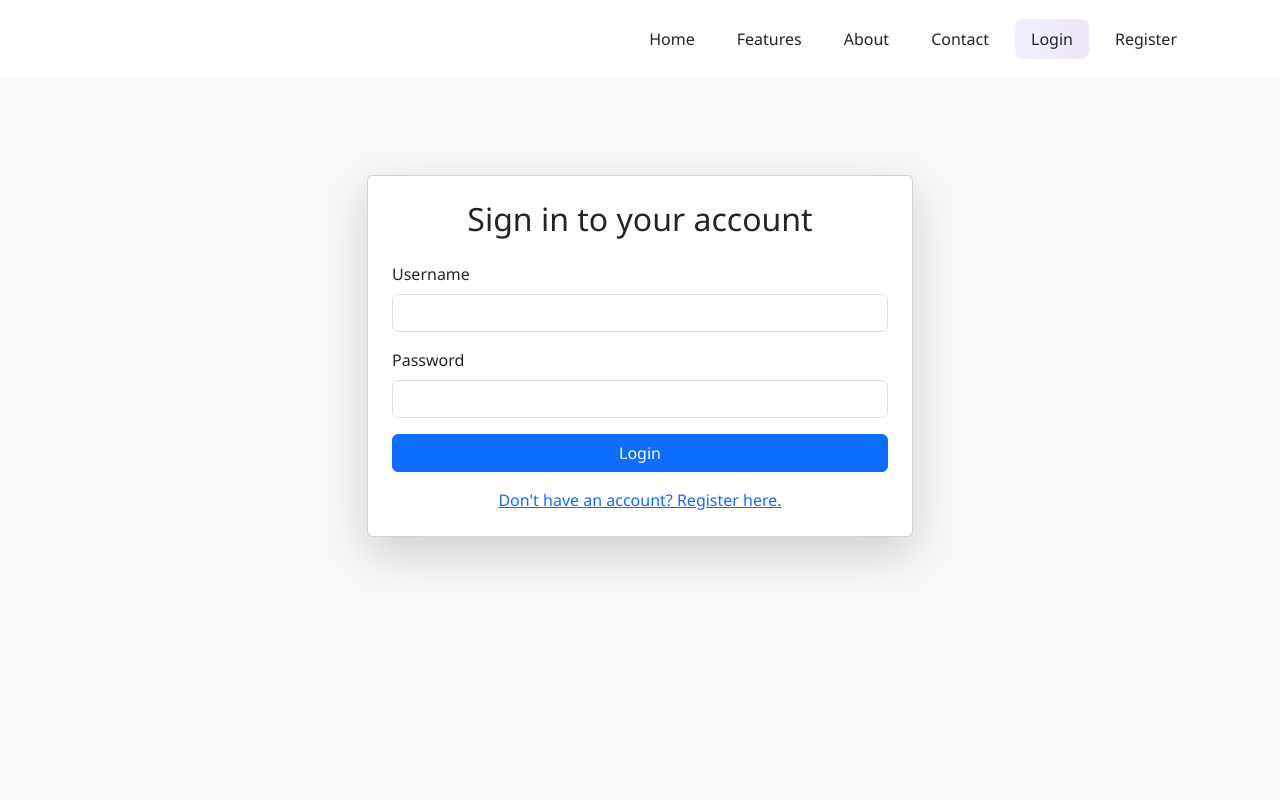
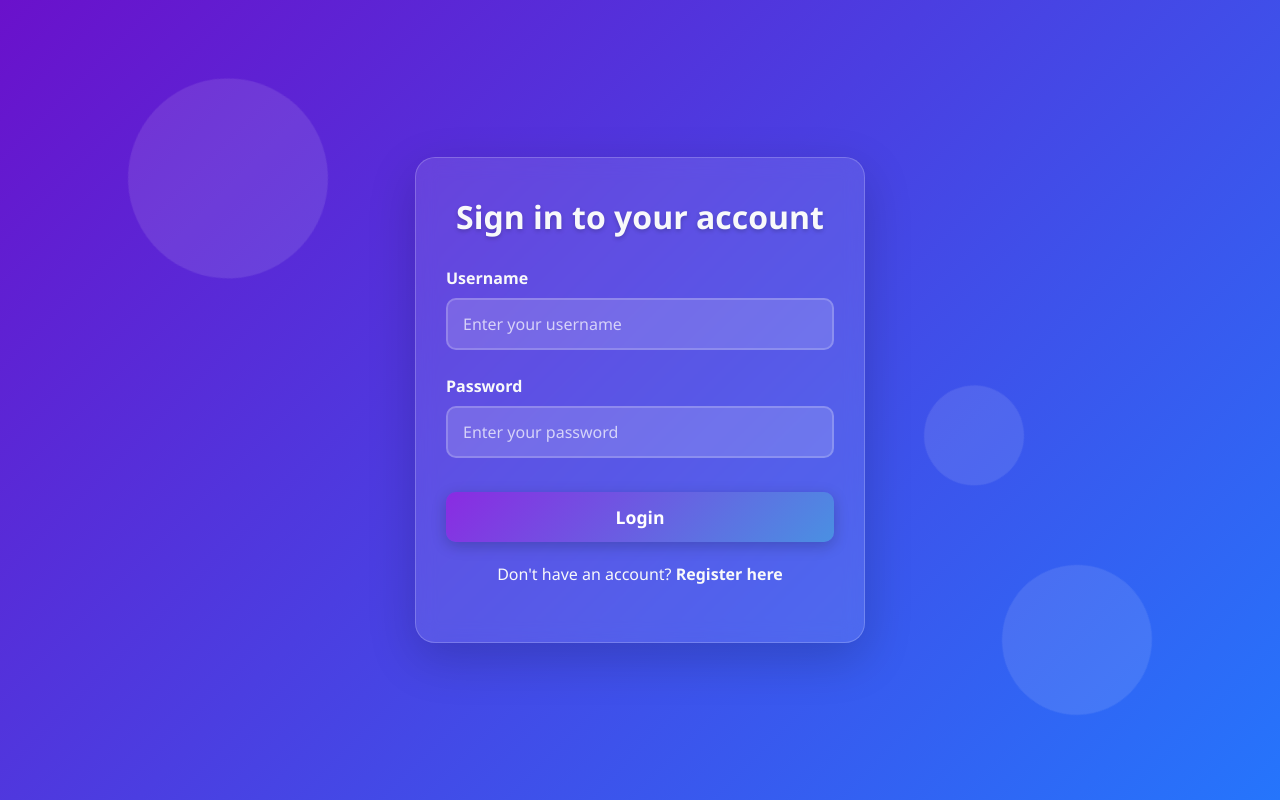
Before and after one commit to aleena-azam510/Digital-Testing-Service, a Flask app: page /login in a window 1280 px wide. Run offline with Flask 3, Linux system fonts and the light colour scheme; some libraries are stand-ins or nearby versions.

Commit message:
Update login.html

```diff
--- a/templates/login.html
+++ b/templates/login.html
@@ -1,27 +1,210 @@
-{% extends "base.html" %}
+<!DOCTYPE html>
+<html lang="en">
+<head>
+    <meta charset="UTF-8">
+    <meta name="viewport" content="width=device-width, initial-scale=1.0">
+    <title>Login</title>
+    <link href="https://cdn.jsdelivr.net/npm/bootstrap@5.3.0-alpha1/dist/css/bootstrap.min.css" rel="stylesheet">
+    <style>
+        :root {
+            --primary-purple: #6a11cb;
+            --primary-blue: #2575fc;
+            --light-purple: #8a2be2;
+            --light-blue: #4a90e2;
+            --dark-purple: #4b0082;
+            --text-light: #f8f9fa;
+            --glass-bg: rgba(255, 255, 255, 0.1);
+            --glass-border: rgba(255, 255, 255, 0.2);
+        }
 
-{% block title %}Login{% endblock %}
+        body {
+            background: linear-gradient(135deg, var(--primary-purple) 0%, var(--primary-blue) 100%);
+            min-height: 100vh;
+            font-family: 'Segoe UI', Tahoma, Geneva, Verdana, sans-serif;
+            display: flex;
+            align-items: center;
+            padding: 20px 0;
+        }
 
-{% block content %}
+        .login-container {
+            max-width: 450px;
+            width: 100%;
+            margin: 0 auto;
+        }
+
+        .login-card {
+            background: var(--glass-bg);
+            backdrop-filter: blur(10px);
+            border-radius: 20px;
+            border: 1px solid var(--glass-border);
+            box-shadow: 0 10px 30px rgba(0, 0, 0, 0.2);
+            padding: 40px 30px;
+            color: var(--text-light);
+            transition: transform 0.3s ease;
+        }
+
+        .login-card:hover {
+            transform: translateY(-5px);
+        }
+
+        .login-title {
+            font-weight: 700;
+            margin-bottom: 30px;
+            text-align: center;
+            font-size: 2rem;
+            text-shadow: 0 2px 4px rgba(0, 0, 0, 0.2);
+        }
+
+        .form-label {
+            font-weight: 600;
+            margin-bottom: 8px;
+        }
+
+        .form-control {
+            background: rgba(255, 255, 255, 0.15);
+            border: 2px solid var(--glass-border);
+            border-radius: 10px;
+            color: var(--text-light);
+            padding: 12px 15px;
+            transition: all 0.3s ease;
+        }
+
+        .form-control:focus {
+            background: rgba(255, 255, 255, 0.25);
+            border-color: rgba(255, 255, 255, 0.4);
+            box-shadow: 0 0 0 0.25rem rgba(255, 255, 255, 0.15);
+            color: var(--text-light);
+        }
+
+        .form-control::placeholder {
+            color: rgba(255, 255, 255, 0.7);
+        }
+
+        .btn-login {
+            background: linear-gradient(135deg, var(--light-purple) 0%, var(--light-blue) 100%);
+            border: none;
+            border-radius: 10px;
+            padding: 12px;
+            font-weight: 600;
+            font-size: 1.1rem;
+            margin-top: 10px;
+            transition: all 0.3s ease;
+            box-shadow: 0 4px 15px rgba(0, 0, 0, 0.2);
+            color: white;
+        }
+
+        .btn-login:hover {
+            transform: translateY(-2px);
+            box-shadow: 0 6px 20px rgba(0, 0, 0, 0.3);
+            background: linear-gradient(135deg, var(--primary-purple) 0%, var(--primary-blue) 100%);
+            color: white;
+        }
+
+        .register-link {
+            text-align: center;
+            margin-top: 20px;
+        }
+
+        .register-link a {
+            color: var(--text-light);
+            text-decoration: none;
+            font-weight: 600;
+            transition: all 0.3s ease;
+            border-bottom: 1px solid transparent;
+        }
+
+        .register-link a:hover {
+            border-bottom: 1px solid var(--text-light);
+        }
+
+        .decoration {
+            position: absolute;
+            border-radius: 50%;
+            background: rgba(255, 255, 255, 0.1);
+            z-index: -1;
+        }
+
+        .decoration-1 {
+            width: 200px;
+            height: 200px;
+            top: 10%;
+            left: 10%;
+            animation: float 6s ease-in-out infinite;
+        }
+
+        .decoration-2 {
+            width: 150px;
+            height: 150px;
+            bottom: 10%;
+            right: 10%;
+            animation: float 8s ease-in-out infinite;
+        }
+
+        .decoration-3 {
+            width: 100px;
+            height: 100px;
+            top: 50%;
+            right: 20%;
+            animation: float 5s ease-in-out infinite;
+        }
+
+        @keyframes float {
+            0% {
+                transform: translateY(0) rotate(0deg);
+            }
+            50% {
+                transform: translateY(-20px) rotate(180deg);
+            }
+            100% {
+                transform: translateY(0) rotate(360deg);
+            }
+        }
+
+        @media (max-width: 576px) {
+            .login-card {
+                padding: 30px 20px;
+            }
+
+            .login-title {
+                font-size: 1.7rem;
+            }
+        }
+    </style>
+</head>
+<body>
+    <!-- Background Decorations -->
+    <div class="decoration decoration-1"></div>
+    <div class="decoration decoration-2"></div>
+    <div class="decoration decoration-3"></div>
+
+    <div class="container">
         <div class="row justify-content-center">
             <div class="col-md-6">
-        <div class="card shadow-lg p-4 mt-5">
-            <h2 class="card-title text-center mb-4">Sign in to your account</h2>
+                <div class="login-container">
+                    <div class="login-card shadow-lg">
+                        <h2 class="login-title">Sign in to your account</h2>
                         <form action="{{ url_for('login') }}" method="POST">
-                <div class="mb-3">
+                            <div class="mb-4">
                                 <label for="username" class="form-label">Username</label>
-                    <input type="text" class="form-control" id="username" name="username" required>
+                                <input type="text" class="form-control" id="username" name="username" required
+                                       placeholder="Enter your username">
                             </div>
-                <div class="mb-3">
+                            <div class="mb-4">
                                 <label for="password" class="form-label">Password</label>
-                    <input type="password" class="form-control" id="password" name="password" required>
+                                <input type="password" class="form-control" id="password" name="password" required
+                                       placeholder="Enter your password">
                             </div>
-                <button type="submit" class="btn btn-primary w-100">Login</button>
+                            <button type="submit" class="btn btn-login w-100">Login</button>
                         </form>
-            <div class="text-center mt-3">
-                <a href="{{ url_for('register') }}">Don't have an account? Register here.</a>
+                        <div class="register-link">
+                            <p>Don't have an account? <a href="{{ url_for('register') }}">Register here</a></p>
                         </div>
                     </div>
                 </div>
             </div>
-{% endblock %}
+        </div>
+    </div>
+
+    <script src="https://cdn.jsdelivr.net/npm/bootstrap@5.3.0-alpha1/dist/js/bootstrap.bundle.min.js"></script>
+</body>
+</html>
```
Lines whose indentation alone changed are shown as unchanged.
